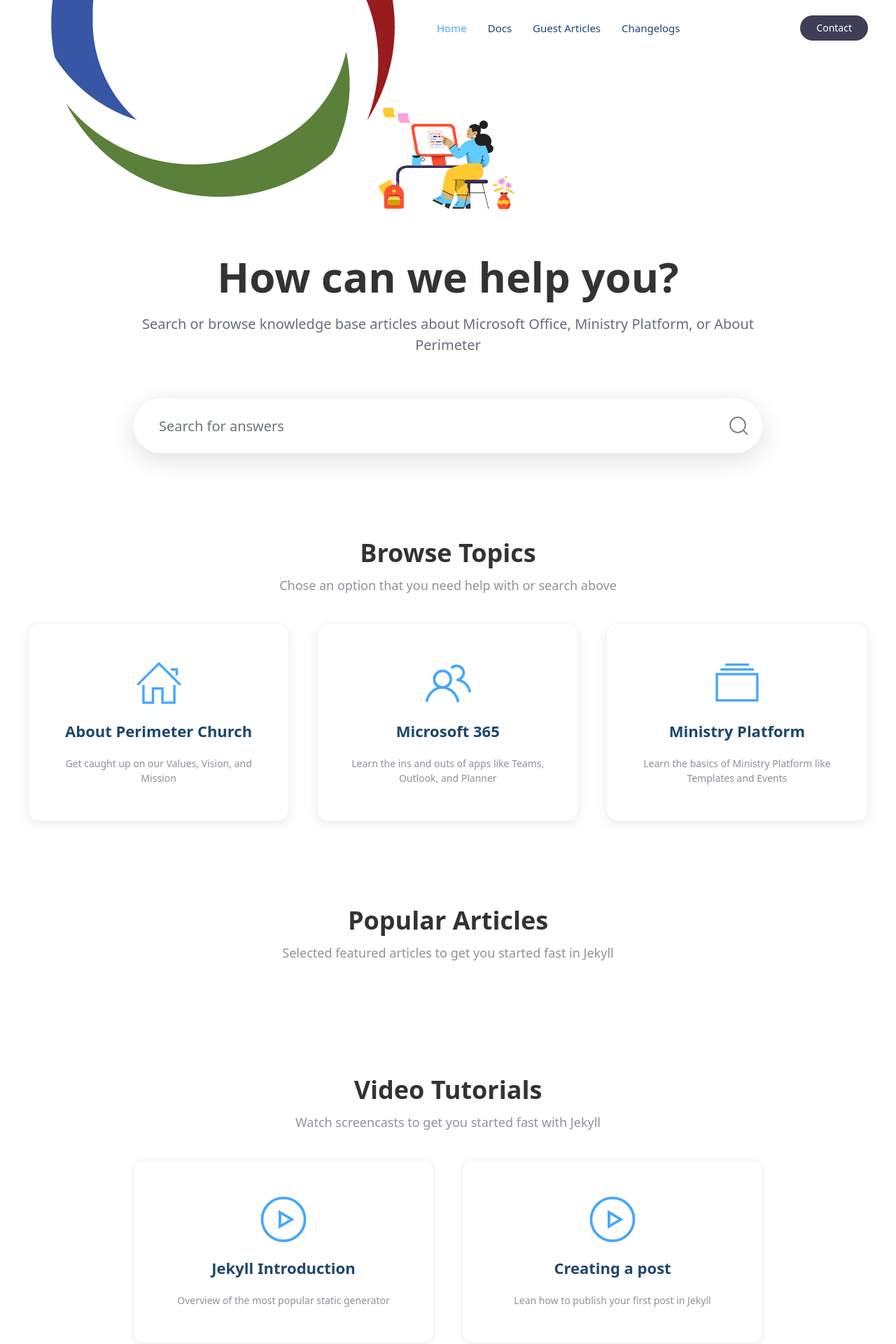
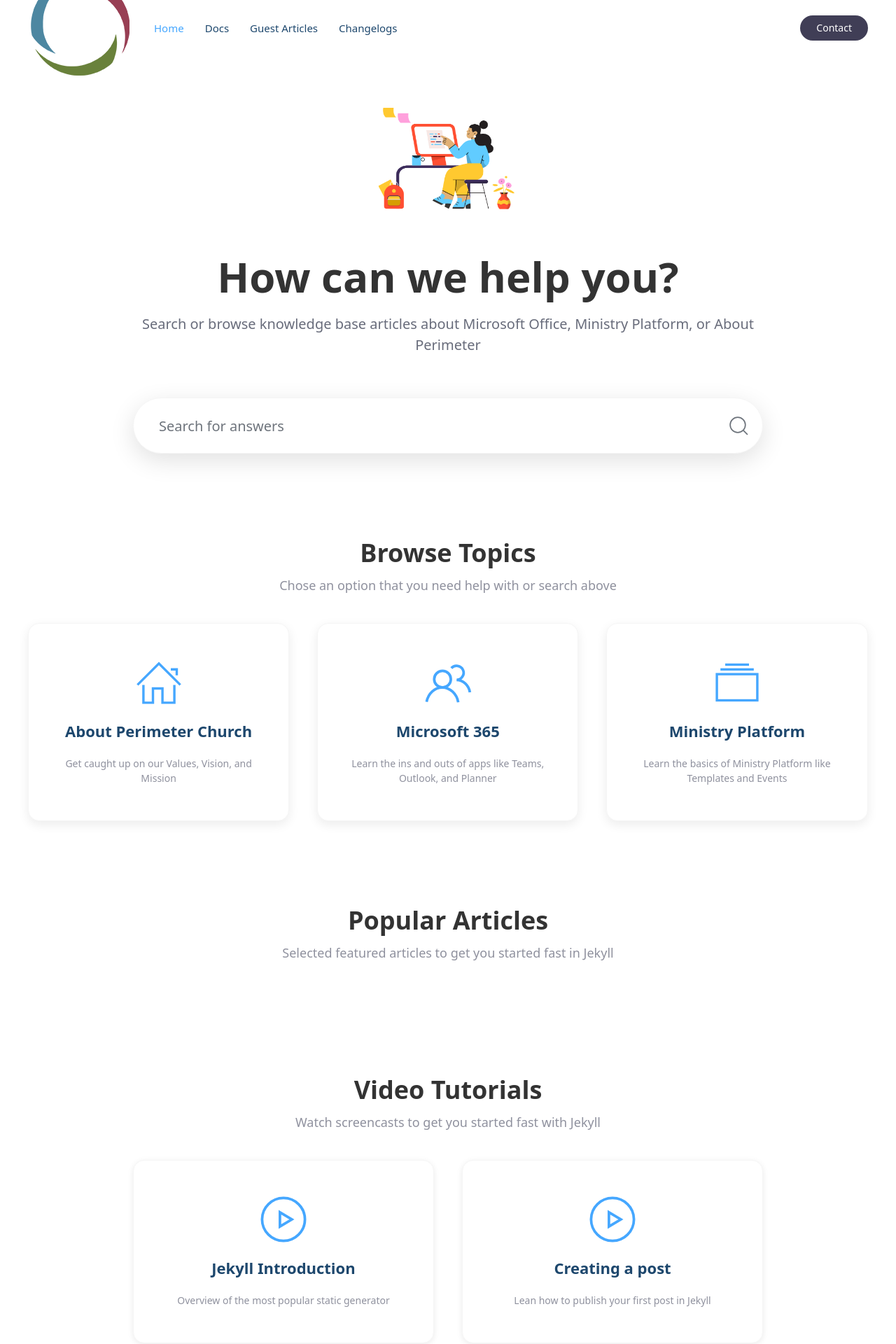
Before and after one commit to josephwper/perimeterkb, a Jekyll site: the page built from index.md, in a window 1280 px wide. Shown: the top 1920 px of the page at 70% size. Built offline with Jekyll 4.4.1, drawn with Linux system fonts in a browser that asks for light colours.

Commit message:
Update _config.yml

```diff
--- a/_config.yml
+++ b/_config.yml
@@ -19,7 +19,7 @@ permalink:          /:title/
 url:                ""
 
 # Site logo # e.g. logo.png, upload logo image file to /uploads/ folder
-logo:  perlogo.png
+logo:  perlogosmall.png
 
 navbar:
     sticky:         true
```
